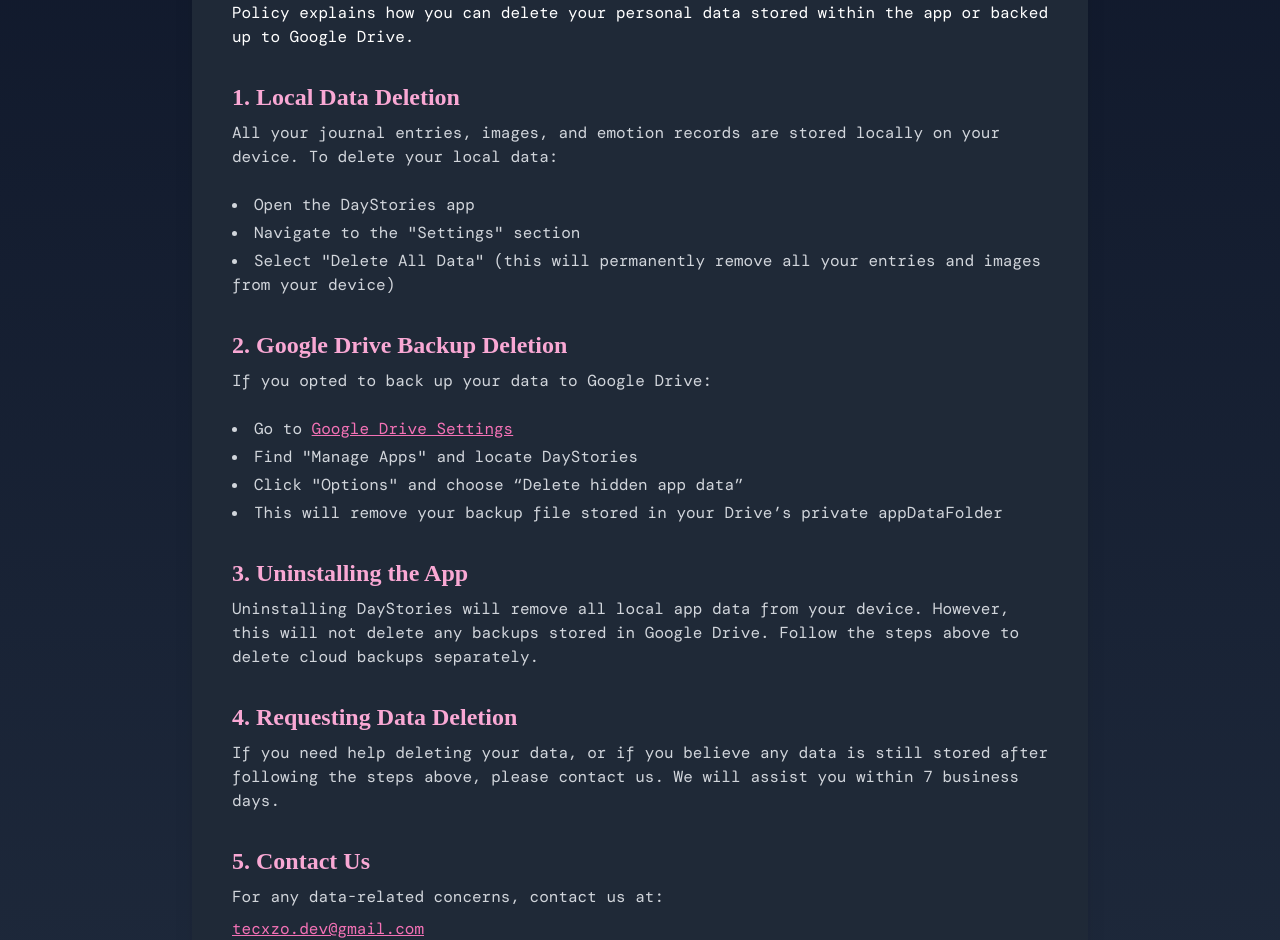
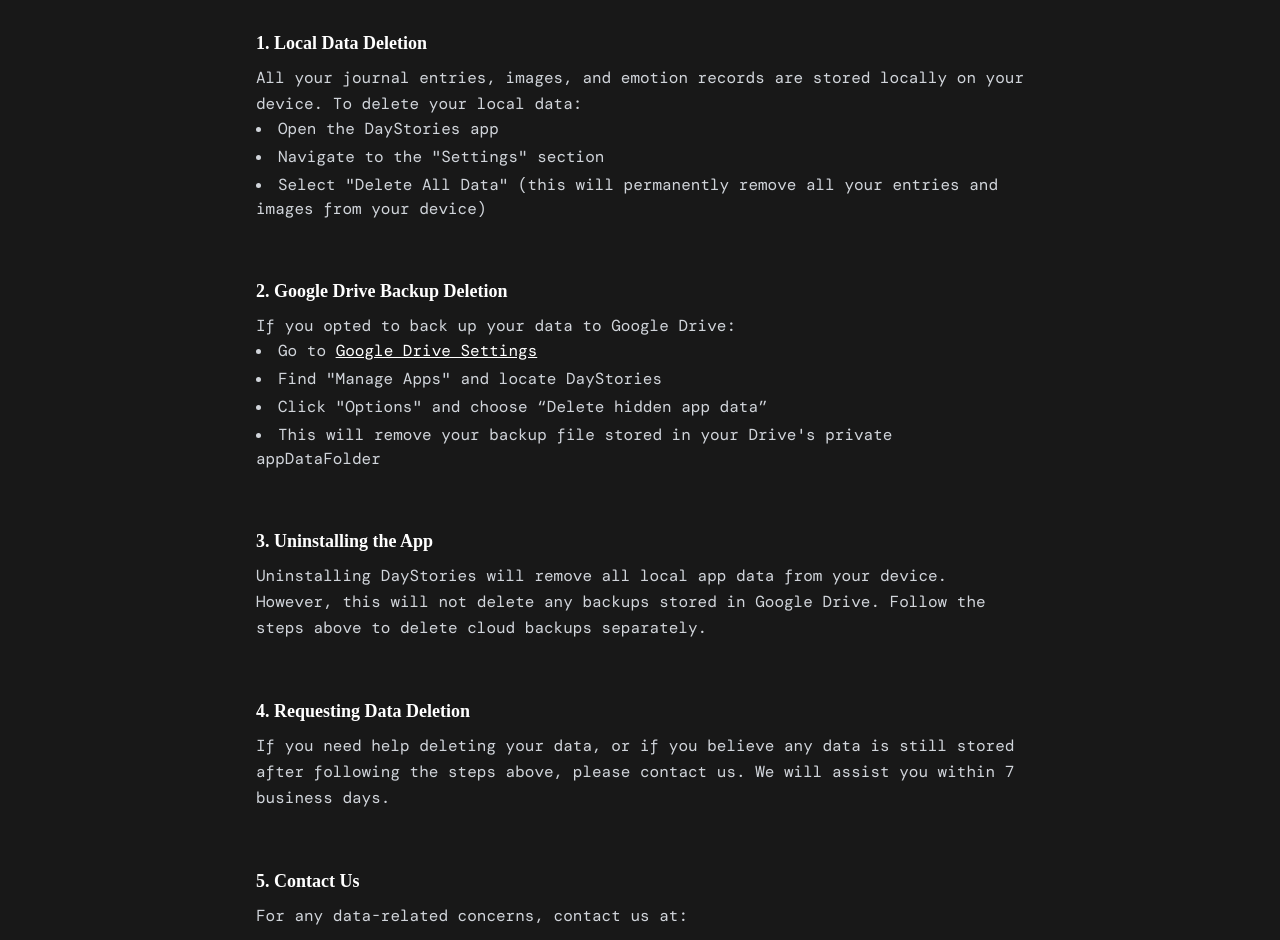
Before and after one commit to TecxZo/tecxzo, a React (Vite) app: page /daystories/datadeletion in a window 1280 px wide. Shown: the part 227-1167 px from the top of the page. Built offline with nearby package versions, Linux system fonts and the light colour scheme; a web font is replaced by a local one.

Commit message:
Data Deletion page updated

```diff
--- a/package.json
+++ b/package.json
@@ -19,7 +19,7 @@
     "lucide-react": "^0.344.0",
     "react": "^18.3.1",
     "react-dom": "^18.3.1",
-    "react-router-dom": "^7.7.0",
+    "react-router-dom": "^7.7.1",
     "router": "^2.2.0"
   },
   "devDependencies": {
--- a/src/components/DayStories/dataDeletion.tsx
+++ b/src/components/DayStories/dataDeletion.tsx
@@ -1,56 +1,102 @@
-
-
 const DataDeletionPolicyDayStories = () => {
   return (
-    <div className="min-h-screen bg-gradient-to-b from-[#0f172a] to-[#1e293b] text-white py-16 px-6">
-      <div className="max-w-4xl mx-auto bg-[#1f2937] p-10 rounded-xl shadow-xl">
-        <h1 className="text-4xl font-bold mb-6 text-center text-pink-400">Data Deletion Policy</h1>
-        <p className="mb-4 text-sm text-gray-400 text-center">Last updated: July 24, 2025</p>
-
-        <p className="mb-6">
-          At <strong>DayStories</strong>, your privacy and data control are our priorities. This Data Deletion Policy explains how you can delete your personal data stored within the app or backed up to Google Drive.
+    <div className="min-h-screen bg-[#181818] text-white flex items-center justify-center py-12 px-4">
+      <div className="w-full max-w-3xl mx-auto">
+        <h1 className="text-2xl md:text-3xl lg:text-4xl font-extrabold text-center mb-3 md:mb-4 lg:mb-5 text-white tracking-tight leading-tight">
+          Data Deletion Policy
+        </h1>
+        <p className="text-center text-gray-400 text-xs md:text-sm lg:text-base mb-1 md:mb-2 lg:mb-3">
+          Last updated: July 24, 2025
         </p>
-
-        <h2 className="text-2xl font-semibold mt-8 mb-2 text-pink-300">1. Local Data Deletion</h2>
-        <p className="mb-6 text-gray-300">
-          All your journal entries, images, and emotion records are stored locally on your device. To delete your local data:
+        <p className="text-xs md:text-sm lg:text-base text-gray-300 leading-relaxed text-center mb-6 md:mb-8 lg:mb-10 max-w-2xl mx-auto">
+          At DayStories, your privacy and data control are our priorities. This
+          Data Deletion Policy explains how you can delete your personal data
+          stored within the app or backed up to Google Drive.
+        </p>
+        <div className="space-y-12 md:space-y-14">
+          <section>
+            <h2 className="text-lg font-semibold mb-2 text-white">
+              1. Local Data Deletion
+            </h2>
+            <p className="text-base text-gray-300 leading-relaxed">
+              All your journal entries, images, and emotion records are stored
+              locally on your device. To delete your local data:
             </p>
             <ul className="list-disc list-inside text-gray-300 mb-6 space-y-1">
               <li>Open the DayStories app</li>
               <li>Navigate to the "Settings" section</li>
-          <li>Select "Delete All Data" (this will permanently remove all your entries and images from your device)</li>
+              <li>
+                Select "Delete All Data" (this will permanently remove all your
+                entries and images from your device)
+              </li>
             </ul>
-
-        <h2 className="text-2xl font-semibold mt-8 mb-2 text-pink-300">2. Google Drive Backup Deletion</h2>
-        <p className="mb-6 text-gray-300">
+          </section>
+          <section>
+            <h2 className="text-lg font-semibold mb-2 text-white">
+              2. Google Drive Backup Deletion
+            </h2>
+            <p className="text-base text-gray-300 leading-relaxed">
               If you opted to back up your data to Google Drive:
             </p>
             <ul className="list-disc list-inside text-gray-300 mb-6 space-y-1">
-          <li>Go to <a className="text-pink-400 underline" href="https://drive.google.com/drive/u/0/settings" target="_blank" rel="noopener noreferrer">Google Drive Settings</a></li>
-          <li>Find "Manage Apps" and locate <strong>DayStories</strong></li>
+              <li>
+                Go to{" "}
+                <a
+                  className="text-white underline"
+                  href="https://drive.google.com/drive/u/0/settings"
+                  target="_blank"
+                  rel="noopener noreferrer"
+                >
+                  Google Drive Settings
+                </a>
+              </li>
+              <li>
+                Find "Manage Apps" and locate <strong>DayStories</strong>
+              </li>
               <li>Click "Options" and choose “Delete hidden app data”</li>
-          <li>This will remove your backup file stored in your Drive’s private appDataFolder</li>
+              <li>
+                This will remove your backup file stored in your Drive's private
+                appDataFolder
+              </li>
             </ul>
-
-        <h2 className="text-2xl font-semibold mt-8 mb-2 text-pink-300">3. Uninstalling the App</h2>
-        <p className="mb-6 text-gray-300">
-          Uninstalling DayStories will remove all local app data from your device. However, this will not delete any backups stored in Google Drive. Follow the steps above to delete cloud backups separately.
+          </section>
+          <section>
+            <h2 className="text-lg font-semibold mb-2 text-white">
+              3. Uninstalling the App
+            </h2>
+            <p className="text-base text-gray-300 leading-relaxed">
+              Uninstalling DayStories will remove all local app data from your
+              device. However, this will not delete any backups stored in Google
+              Drive. Follow the steps above to delete cloud backups separately.
             </p>
-
-        <h2 className="text-2xl font-semibold mt-8 mb-2 text-pink-300">4. Requesting Data Deletion</h2>
-        <p className="mb-6 text-gray-300">
-          If you need help deleting your data, or if you believe any data is still stored after following the steps above, please contact us. We will assist you within 7 business days.
+          </section>
+          <section>
+            <h2 className="text-lg font-semibold mb-2 text-white">
+              4. Requesting Data Deletion
+            </h2>
+            <p className="text-base text-gray-300 leading-relaxed">
+              If you need help deleting your data, or if you believe any data is
+              still stored after following the steps above, please contact us.
+              We will assist you within 7 business days.
             </p>
-
-        <h2 className="text-2xl font-semibold mt-8 mb-2 text-pink-300">5. Contact Us</h2>
-        <p className="text-gray-300">
+          </section>
+          <section>
+            <h2 className="text-lg font-semibold mb-2 text-white">
+              5. Contact Us
+            </h2>
+            <p className="text-base text-gray-300 leading-relaxed">
               For any data-related concerns, contact us at:
             </p>
             <p className="mt-2">
-          <a href="mailto:tecxzo.dev@gmail.com" className="text-pink-400 underline hover:text-pink-500">
+              <a
+                href="mailto:tecxzo.dev@gmail.com"
+                className="text-white-400 underline hover:text-white-500"
+              >
                 tecxzo.dev@gmail.com
               </a>
             </p>
+          </section>
+        </div>
       </div>
     </div>
   );
```
Also changed, not shown: 1 other file (tests, documents, lock files or other folders). Lines whose indentation alone changed are shown as unchanged.
